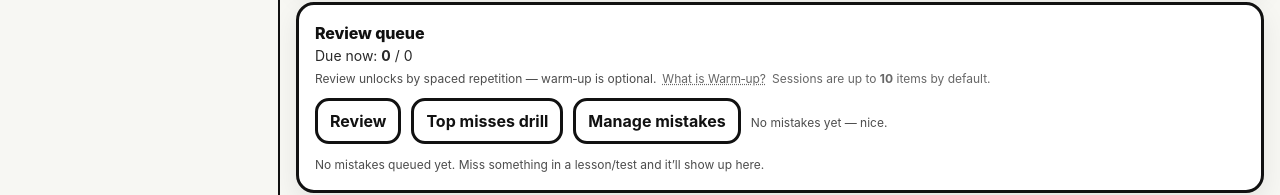
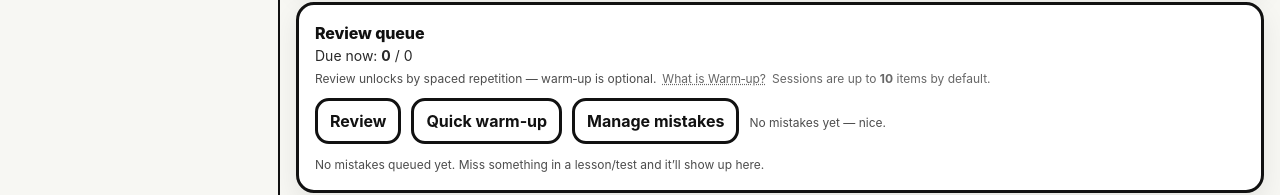
Before and after one commit to wpwcbc/ear-train-station, a React (Vite) app: page /practice in a window 1280 px wide. Shown: the part 473-668 px from the top of the page. Built offline with nearby package versions, Linux system fonts and the light colour scheme.

Commit message:
Practice: avoid empty top-misses drill (fallback warm-up)

```diff
--- a/src/pages/PracticePage.tsx
+++ b/src/pages/PracticePage.tsx
@@ -109,6 +109,7 @@ export function PracticePage({ progress }: { progress: Progress }) {
 
   const sched = mistakeScheduleSummary(now);
   const intervalStatsTop = intervalMistakeStatsFrom(loadMistakes()).slice(0, 3);
+  const hasIntervalMistakes = intervalStatsTop.length > 0;
 
   const workoutCopyVariant = getABVariant('practice_today_workout_copy_v1');
 
@@ -250,18 +251,23 @@ export function PracticePage({ progress }: { progress: Progress }) {
           const newLabel = continueId ? 'New material (continue)' : 'New material (pick a section)';
           const newLabelB = continueId ? 'Learn something new (continue)' : 'Learn something new';
 
-          // If the user has a review queue, prioritize a drill. Otherwise, steer to new material.
+          // If the user has a review queue, prioritize a drill.
+          // BUT: only if they actually have interval mistakes — otherwise the drill would be empty.
           // Alternate daily so it feels less repetitive.
-          const drillTo = '/review?drill=1';
-          const drillLabel = 'Top misses drill';
-          const drillLabelB = 'Quick drill';
+          const drillTo = hasIntervalMistakes ? '/review?drill=1' : '/review?warmup=1&n=5';
+          const drillLabel = hasIntervalMistakes ? 'Top misses drill' : 'Quick warm‑up';
+          const drillLabelB = hasIntervalMistakes ? 'Quick drill' : 'Warm up';
+
+          const drillTitle = hasIntervalMistakes
+            ? 'A fast interval drill from your mistakes (wide register: G2+).'
+            : 'No interval mistakes yet — do a quick warm‑up from your queue instead.';
 
           const pickSecond = () => {
             if (!hasQueue) return { to: newTo, labelA: newLabel, labelB: newLabelB, title: 'Learn something new' };
-            if (rotate === 0) return { to: drillTo, labelA: drillLabel, labelB: drillLabelB, title: 'A fast interval drill from your mistakes (wide register: G2+).' };
+            if (rotate === 0) return { to: drillTo, labelA: drillLabel, labelB: drillLabelB, title: drillTitle };
             // Rotate to “new material” even when you have a queue, so the app doesn’t nag forever.
             if (hasNew) return { to: newTo, labelA: newLabel, labelB: newLabelB, title: 'Keep moving forward — you can always Review after.' };
-            return { to: drillTo, labelA: drillLabel, labelB: drillLabelB, title: 'A fast interval drill from your mistakes (wide register: G2+).' };
+            return { to: drillTo, labelA: drillLabel, labelB: drillLabelB, title: drillTitle };
           };
 
           const second = pickSecond();
@@ -388,18 +394,18 @@ export function PracticePage({ progress }: { progress: Progress }) {
 
           <Link
             className="linkBtn"
-            to="/review?drill=1"
+            to={hasIntervalMistakes ? '/review?drill=1' : '/review?warmup=1&n=5'}
             state={{ exitTo: '/practice' }}
             title={
-              intervalStatsTop.length
+              hasIntervalMistakes
                 ? `Auto-picks your top missed interval labels: ${intervalStatsTop
                     .map((x) => SEMITONE_TO_LABEL[x.semitones] ?? `${x.semitones}st`)
                     .join(', ')}`
-                : 'Auto-picks your top 3 missed interval labels'
+                : 'No interval mistakes yet — warm‑up is the fastest way to practice your queue.'
             }
           >
-            Top misses drill
-            {intervalStatsTop.length ? (
+            {hasIntervalMistakes ? 'Top misses drill' : 'Quick warm‑up'}
+            {hasIntervalMistakes && intervalStatsTop.length ? (
               <span style={{ marginLeft: 8, fontSize: 12, opacity: 0.8 }}>
                 ({intervalStatsTop
                   .map((x) => SEMITONE_TO_LABEL[x.semitones] ?? `${x.semitones}st`)
```
